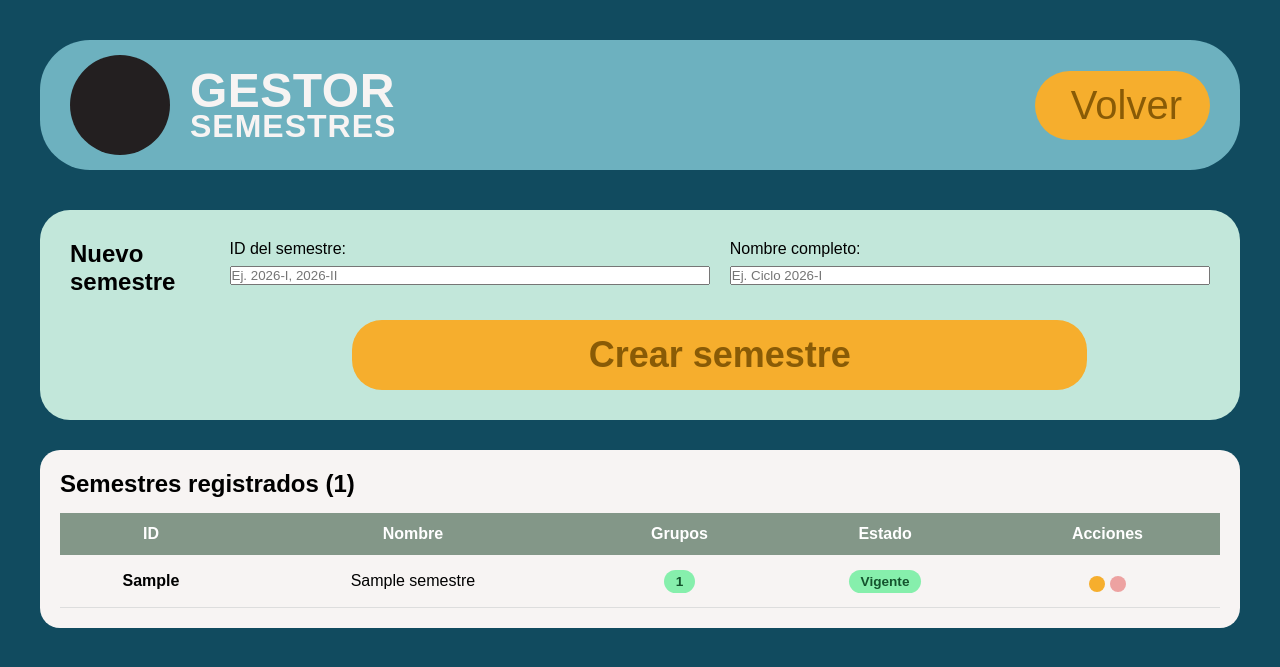
After one commit to rvzorblvde/KardexAcademico, a PHP site: page /admin/semestres.php in a window 1280 px wide. The commit adds this page. Shown: the top 667 px of the page. Run offline with PHP 8.4, Linux system fonts and the light colour scheme; the visitor is signed in with stand-in values (Sample User, id 1); tables that the repository leaves empty hold one stand-in row (values such as "Sample post"); some libraries are stand-ins or nearby versions.

Commit message:
Added semester view and active student status. Closes 37

```diff
--- a/admin.php
+++ b/admin.php
@@ -47,6 +47,9 @@ require_once 'includes/auth_admin.php'; ?>
         </section>
 
         <nav class="alumno-nav">
+            <a href="admin/semestres.php" class="tab-btn">
+                <iconify-icon icon="heroicons:calendar-days-solid"></iconify-icon> Semestres
+            </a>
             <a href="admin/carreras.php" class="tab-btn">
                 <iconify-icon icon="heroicons:building-library-solid"></iconify-icon> Carreras
             </a>
--- a/admin/actions/alumno_guardar.php
+++ b/admin/actions/alumno_guardar.php
@@ -1,4 +1,7 @@
 <?php
+ini_set('display_errors', 1);
+ini_set('display_startup_errors', 1);
+error_reporting(E_ALL);
 require_once __DIR__ . '/../../includes/auth_admin.php';
 require_once __DIR__ . '/../../includes/connection.php';
 
--- a/admin/alumnos.php
+++ b/admin/alumnos.php
@@ -53,7 +53,7 @@ $msg = $_GET['msg'] ?? null;
         <!-- ============ FORMULARIO (crear o editar) ============ -->
         <section class="perfil-card">
             <h2><?= $alumno_editar ? 'Editar' : 'Nuevo' ?> alumno</h2>
-            <form action="acciones/alumno_guardar.php" method="POST" class="form-admin">
+            <form action="actions/alumno_guardar.php" method="POST" class="form-admin">
                 <?php if ($alumno_editar): ?>
                     <input type="hidden" name="id_alumno_original" value="<?= $alumno_editar['id_alumno'] ?>">
                 <?php endif; ?>
@@ -130,7 +130,7 @@ $msg = $_GET['msg'] ?? null;
                             <a href="?editar=<?= $a['id_alumno'] ?>" class="btn-tabla">
                                 <iconify-icon icon="heroicons:pencil-square-solid"></iconify-icon>
                             </a>
-                            <form action="acciones/alumno_eliminar.php" method="POST" style="display:inline"
+                            <form action="actions/alumno_eliminar.php" method="POST" style="display:inline"
                                   onsubmit="return confirm('¿Dar de baja a este alumno?')">
                                 <input type="hidden" name="id_alumno" value="<?= $a['id_alumno'] ?>">
                                 <button type="submit" class="btn-tabla btn-rojo">
--- /dev/null
+++ b/admin/semestres.php
@@ -0,0 +1,173 @@
+<?php
+require_once __DIR__ . '/../includes/auth_admin.php';
+require_once __DIR__ . '/../includes/connection.php';
+
+// Modo edición
+$semestre_editar = null;
+if (isset($_GET['editar'])) {
+    $stmt = $pdo->prepare("SELECT * FROM Semestre WHERE id_semestre = ?");
+    $stmt->execute([$_GET['editar']]);
+    $semestre_editar = $stmt->fetch() ?: null;
+}
+
+// Listado con conteo de grupos
+$semestres = $pdo->query("
+    SELECT s.id_semestre, s.nombre, s.activo,
+           (SELECT COUNT(*) FROM Grupo g WHERE g.id_semestre = s.id_semestre) AS num_grupos
+    FROM Semestre s
+    ORDER BY s.id_semestre DESC
+")->fetchAll();
+
+$msg = $_GET['msg'] ?? null;
+?>
+<!DOCTYPE html>
+<html lang="es">
+<head>
+    <meta charset="UTF-8">
+    <meta name="viewport" content="width=device-width, initial-scale=1.0">
+    <title>Gestionar Semestres</title>
+    <script src="https://code.iconify.design/iconify-icon/2.1.0/iconify-icon.min.js"></script>
+    <link rel="stylesheet" href="../styles/style.css">
+</head>
+<body>
+    <header>
+        <div class="logo-contenedor">
+            <div class="escudo-placeholder"></div>
+            <h1>
+                <span class="txt-kardex">Gestor</span>
+                <span class="txt-academico">Semestres</span>
+            </h1>
+        </div>
+        <nav><ul>
+            <li><a href="../admin.php" class="btn-nav">
+                <iconify-icon icon="heroicons:arrow-left-solid"></iconify-icon>
+                <span>Volver</span>
+            </a></li>
+        </ul></nav>
+    </header>
+
+    <main class="alumno-contenedor">
+        <?php if ($msg): ?>
+            <div class="alerta-flash"><?= htmlspecialchars($msg) ?></div>
+        <?php endif; ?>
+
+        <!-- ============ FORMULARIO ============ -->
+        <section class="perfil-card">
+            <h2><?= $semestre_editar ? 'Editar semestre' : 'Nuevo semestre' ?></h2>
+
+            <form action="actions/semestre_guardar.php" method="POST" class="form-admin">
+                <?php if ($semestre_editar): ?>
+                    <input type="hidden" name="id_original"
+                           value="<?= htmlspecialchars($semestre_editar['id_semestre']) ?>">
+                <?php endif; ?>
+
+                <div class="form-grid">
+                    <div class="input-grupo">
+                        <label>ID del semestre:</label>
+                        <input type="text" name="id_semestre" required maxlength="10"
+                               placeholder="Ej. 2026-I, 2026-II"
+                               value="<?= htmlspecialchars($semestre_editar['id_semestre'] ?? '') ?>">
+                    </div>
+
+                    <div class="input-grupo">
+                        <label>Nombre completo:</label>
+                        <input type="text" name="nombre" required maxlength="30"
+                               placeholder="Ej. Ciclo 2026-I"
+                               value="<?= htmlspecialchars($semestre_editar['nombre'] ?? '') ?>">
+                    </div>
+                </div>
+
+                <div class="form-acciones">
+                    <button type="submit" class="btn-login">
+                        <?= $semestre_editar ? 'Actualizar' : 'Crear semestre' ?>
+                    </button>
+                    <?php if ($semestre_editar): ?>
+                        <a href="semestres.php" class="btn-cancelar">Cancelar edición</a>
+                    <?php endif; ?>
+                </div>
+            </form>
+        </section>
+
+        <!-- ============ LISTADO ============ -->
+        <section class="tabla-scroll">
+            <h2 style="margin-bottom: 15px;">Semestres registrados (<?= count($semestres) ?>)</h2>
+
+            <?php if (count($semestres) === 0): ?>
+                <p style="color: #999; padding: 20px; text-align: center;">
+                    No hay semestres registrados todavía.
+                </p>
+            <?php else: ?>
+                <table class="tabla-kardex">
+                    <thead>
+                        <tr>
+                            <th>ID</th>
+                            <th>Nombre</th>
+                            <th>Grupos</th>
+                            <th>Estado</th>
+                            <th>Acciones</th>
+                        </tr>
+                    </thead>
+                    <tbody>
+                    <?php foreach ($semestres as $s):
+                        $tiene_grupos = $s['num_grupos'] > 0;
+                    ?>
+                        <tr>
+                            <td><strong><?= htmlspecialchars($s['id_semestre']) ?></strong></td>
+                            <td><?= htmlspecialchars($s['nombre']) ?></td>
+                            <td>
+                                <?php if ($tiene_grupos): ?>
+                                    <span class="estado-pill activo"><?= $s['num_grupos'] ?></span>
+                                <?php else: ?>
+                                    <span style="color: #999;">—</span>
+                                <?php endif; ?>
+                            </td>
+                            <td>
+                                <?php if ($s['activo']): ?>
+                                    <span class="estado-pill activo">
+                                        <iconify-icon icon="heroicons:check-circle-solid"></iconify-icon>
+                                        Vigente
+                                    </span>
+                                <?php else: ?>
+                                    <span class="estado-pill inactivo">Archivado</span>
+                                <?php endif; ?>
+                            </td>
+                            <td>
+                                <a href="?editar=<?= urlencode($s['id_semestre']) ?>"
+                                   class="btn-tabla" title="Editar">
+                                    <iconify-icon icon="heroicons:pencil-square-solid"></iconify-icon>
+                                </a>
+
+                                <?php if (!$s['activo']): ?>
+                                    <form action="actions/semestre_activar.php" method="POST"
+                                          style="display:inline"
+                                          onsubmit="return confirm('¿Marcar <?= htmlspecialchars($s['id_semestre']) ?> como semestre vigente? Esto archivará el actual.')">
+                                        <input type="hidden" name="id_semestre"
+                                               value="<?= htmlspecialchars($s['id_semestre']) ?>">
+                                        <button type="submit" class="btn-tabla btn-verde"
+                                                title="Marcar como vigente">
+                                            <iconify-icon icon="heroicons:check-circle-solid"></iconify-icon>
+                                        </button>
+                                    </form>
+                                <?php endif; ?>
+
+                                <form action="actions/semestre_eliminar.php" method="POST"
+                                      style="display:inline"
+                                      onsubmit="return confirm('¿Eliminar el semestre <?= htmlspecialchars($s['id_semestre']) ?>? Esta acción es permanente.')">
+                                    <input type="hidden" name="id_semestre"
+                                           value="<?= htmlspecialchars($s['id_semestre']) ?>">
+                                    <button type="submit" class="btn-tabla btn-rojo"
+                                            title="<?= $tiene_grupos ? 'No se puede: tiene grupos' : 'Eliminar' ?>"
+                                            <?= $tiene_grupos ? 'disabled' : '' ?>>
+                                        <iconify-icon icon="heroicons:trash-solid"></iconify-icon>
+                                    </button>
+                                </form>
+                            </td>
+                        </tr>
+                    <?php endforeach; ?>
+                    </tbody>
+                </table>
+            <?php endif; ?>
+        </section>
+    </main>
+</body>
+</html>
```
Also changed, not shown: admin/actions/semestre_activar.php (added, +42 -0 lines), admin/actions/semestre_eliminar.php (added, +33 -0 lines), admin/actions/semestre_guardar.php (added, +55 -0 lines).
